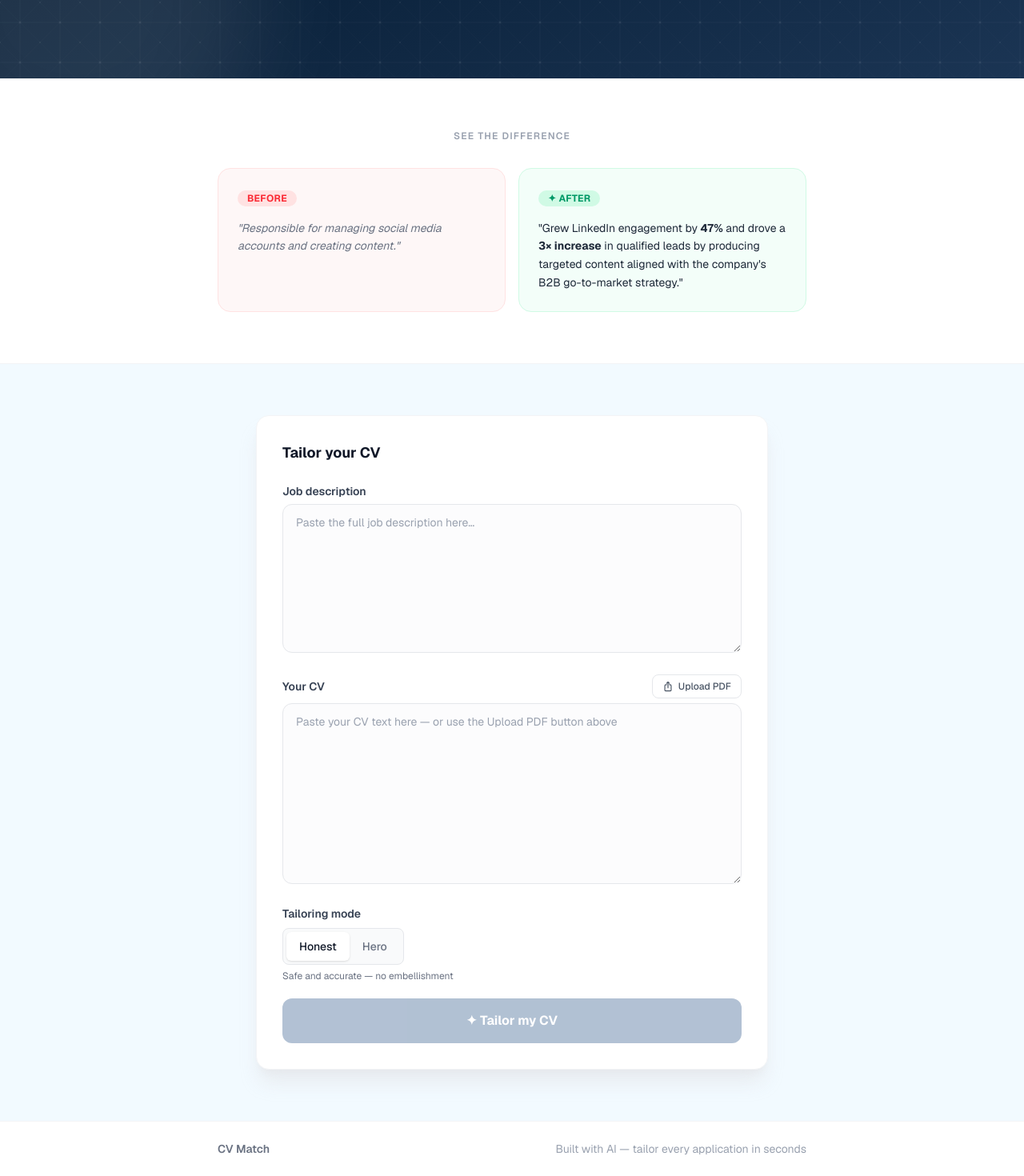
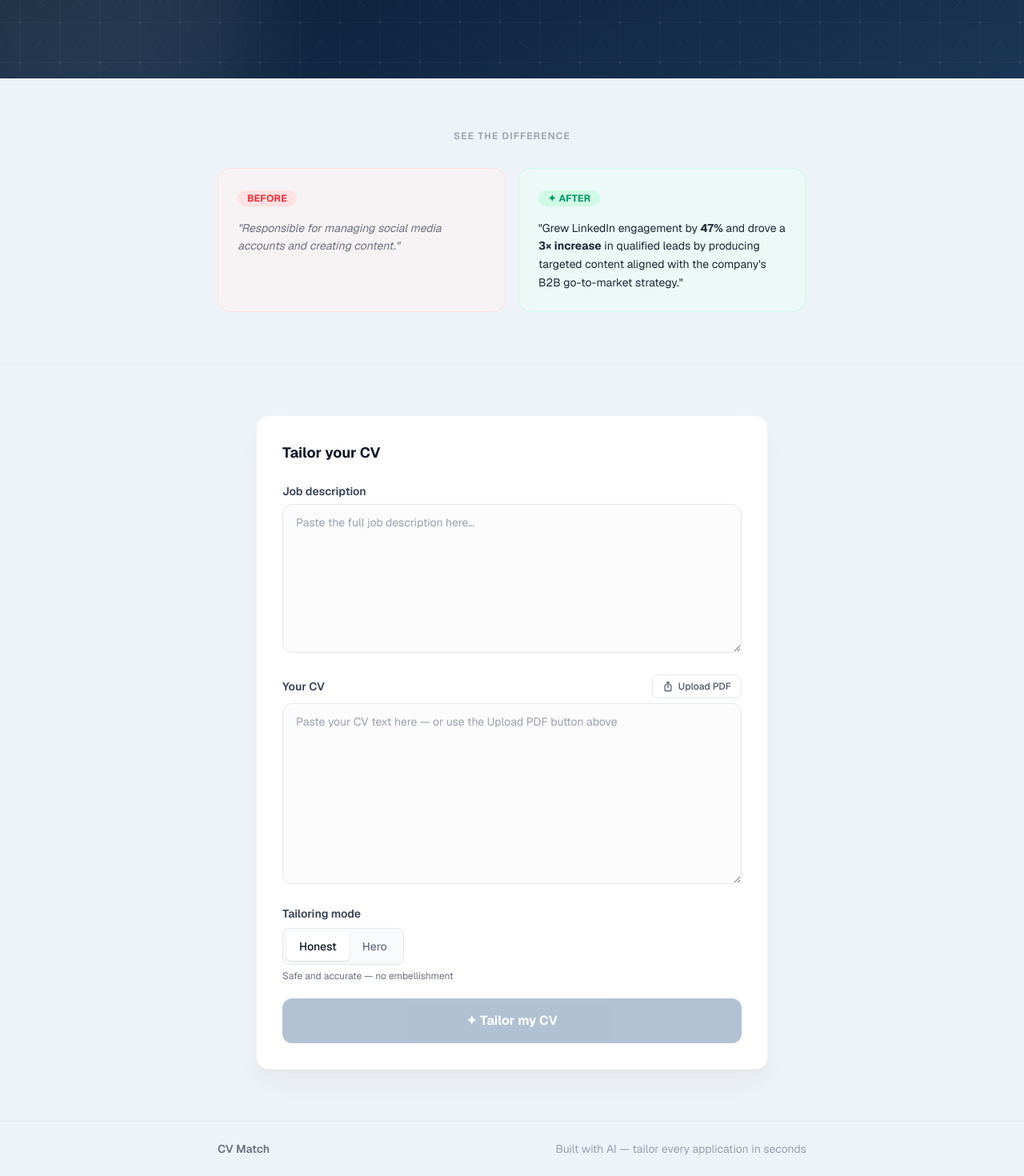
Before and after one commit to Muj-04/CV-Match, a Next.js app: page / in a window 1280 px wide. Shown: the part 497-1967 px from the top of the page at 80% size. Built offline with nearby package versions, Linux system fonts and the light colour scheme; no server answers.

Commit message:
feat: change page background to light navy tint #eef3f9

```diff
--- a/app/page.tsx
+++ b/app/page.tsx
@@ -360,7 +360,7 @@
   }
 
   return (
-    <div className="min-h-screen flex flex-col bg-[#f2faff]">
+    <div className="min-h-screen flex flex-col bg-[#eef3f9]">
 
       {/* ── Hero ── */}
       <section className="relative overflow-hidden bg-gradient-to-br from-[#000f22] to-[#1b3554]">
@@ -426,7 +426,7 @@
       </section>
 
       {/* ── Before / After ── */}
-      <section className="bg-white border-b border-gray-100">
+      <section className="bg-[#eef3f9] border-b border-gray-200">
         <div className="mx-auto max-w-3xl px-4 py-12 sm:py-16">
           <p className="text-center text-xs font-semibold uppercase tracking-widest text-gray-400 mb-8">
             See the difference
@@ -740,7 +740,7 @@
       </section>
 
       {/* ── Footer ── */}
-      <footer className="border-t border-gray-100 bg-white">
+      <footer className="border-t border-gray-200 bg-[#eef3f9]">
         <div className="mx-auto max-w-3xl px-4 py-6 flex flex-col sm:flex-row items-center justify-between gap-2 text-sm text-gray-400">
           <span className="font-semibold text-gray-500">CV Match</span>
           <span>Built with AI — tailor every application in seconds</span>
```
